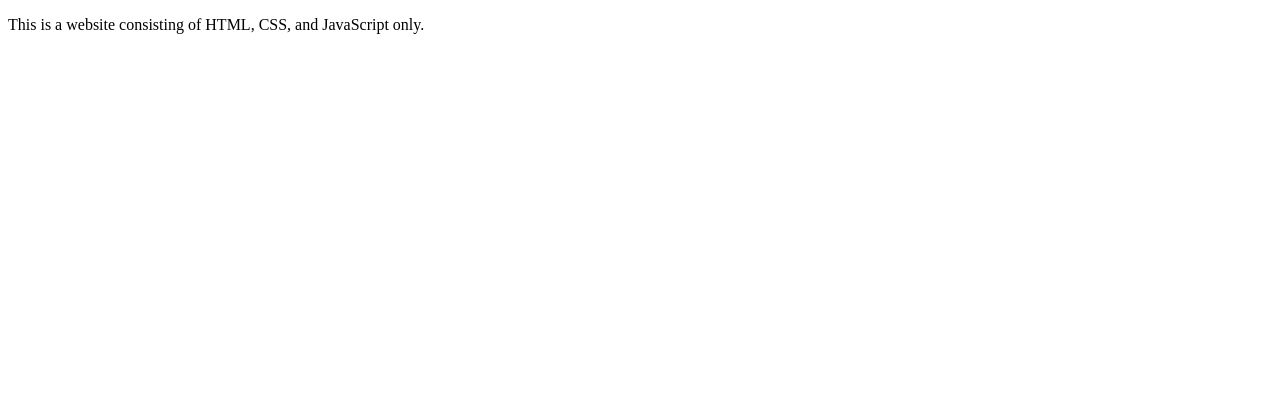
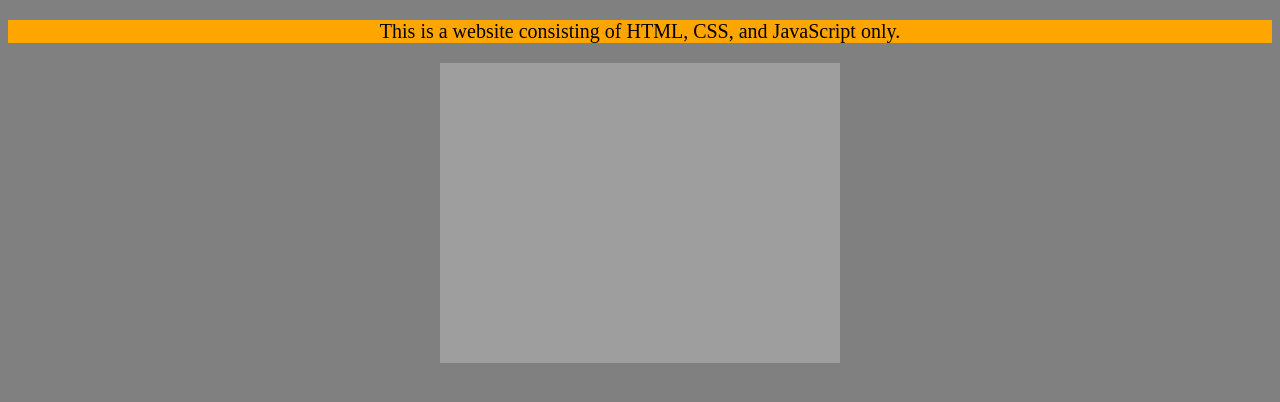
Before and after one commit to tmax818/baswebsite, a plain HTML site: page index.html in a window 1280 px wide. Drawn offline with Linux system fonts and the light colour scheme; the site is published under a folder, as on GitHub Pages, so addresses that start at the root find nothing.

Commit message:
change file structure.

```diff
--- a/index.html
+++ b/index.html
@@ -3,14 +3,14 @@
   <head>
     <meta charset="utf-8">
     <title>Basic Website</title>
-    <link rel="stylesheet" href="/css/master.css">
+    <link rel="stylesheet" href="master.css">
   </head>
   <body>
     <header>
       <p>This is a website consisting of HTML, CSS, and JavaScript only.</p>
     </header>
 
-    <img src="/images/lwicd.gif" alt="">
+    <img src="lwicd.gif" alt="">
 
 
 
```
Also changed, not shown: master.css (renamed from css/master.css), 2 other files.
